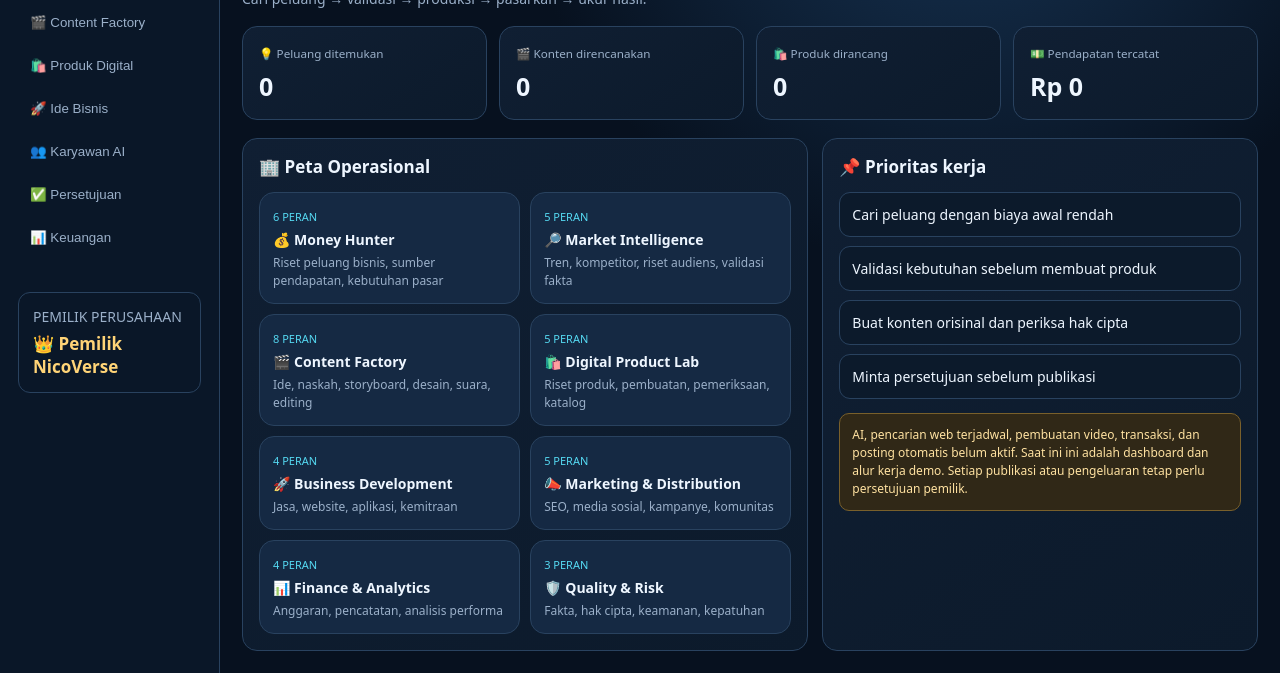
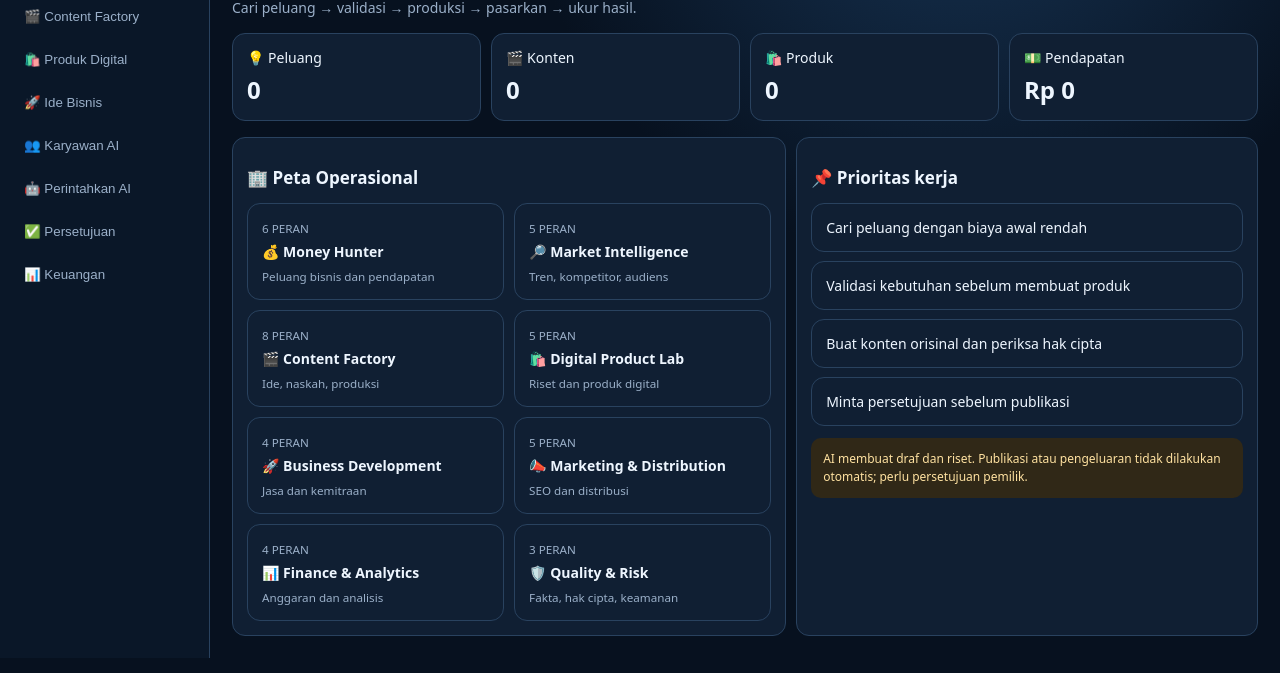
Before and after one commit to Erlang17/nicoverse, a website: page index.html in a window 1280 px wide. Shown: the part 179-852 px from the top of the page. Drawn offline with Linux system fonts and the light colour scheme.

Commit message:
Refactor index.html for layout and style improvements
Refactor HTML structure and styles for improved layout and readability. Updated navigation and sections for better user experience.

```diff
--- a/index.html
+++ b/index.html
@@ -1,87 +1,47 @@
 <!doctype html>
-<html lang="id">
-<head>
-<meta charset="utf-8"><meta name="viewport" content="width=device-width,initial-scale=1">
+<html lang="id"><head><meta charset="utf-8"><meta name="viewport" content="width=device-width,initial-scale=1">
 <title>NicoVerse — AI Business HQ</title>
 <style>
-:root{--bg:#07111f;--panel:#101f33;--panel2:#152943;--line:#29425f;--text:#eef6ff;--muted:#9bb0c9;--cyan:#55d9f2;--green:#63e6ad;--gold:#ffd477}
+:root{--bg:#07111f;--panel:#101f33;--line:#29425f;--text:#eef6ff;--muted:#9bb0c9;--cyan:#55d9f2;--green:#63e6ad;--gold:#ffd477}
 *{box-sizing:border-box}body{margin:0;background:radial-gradient(circle at 75% 0,#183657 0,transparent 35%),var(--bg);color:var(--text);font:14px system-ui,Arial}
-header{display:flex;justify-content:space-between;align-items:center;padding:16px 22px;border-bottom:1px solid var(--line);background:#081526dd;position:sticky;top:0;z-index:5}
-.brand{font-weight:900;font-size:20px;letter-spacing:.5px}.brand small{display:block;font-size:10px;color:var(--cyan);letter-spacing:2px}.badge{border:1px solid var(--line);border-radius:30px;padding:8px 12px;color:var(--green);font-size:11px}
-.layout{display:grid;grid-template-columns:220px 1fr;min-height:calc(100vh - 65px)}nav{padding:18px;border-right:1px solid var(--line);background:#0a1728}nav button{display:block;width:100%;text-align:left;margin:4px 0;padding:12px;border:0;border-radius:10px;background:transparent;color:var(--muted);cursor:pointer}nav button.active,nav button:hover{background:#193451;color:white}.owner{margin-top:35px;padding:14px;border:1px solid var(--line);border-radius:12px;color:var(--muted)}.owner b{display:block;color:var(--gold);font-size:17px;margin-top:6px}
-main{padding:22px;max-width:1400px;width:100%;margin:auto}.eyebrow{color:var(--cyan);font-size:10px;letter-spacing:2px;font-weight:800}h1{font-size:clamp(23px,4vw,34px);margin:6px 0}h2{font-size:17px;margin:0 0 14px}.muted{color:var(--muted)}.topline{display:flex;justify-content:space-between;gap:12px;align-items:center;flex-wrap:wrap;margin-bottom:18px}
-.metrics{display:grid;grid-template-columns:repeat(4,1fr);gap:12px;margin:18px 0}.metric,.panel,.dept{background:linear-gradient(145deg,var(--panel),#0c1a2b);border:1px solid var(--line);border-radius:15px;padding:16px}.metric small{color:var(--muted)}.metric strong{display:block;font-size:25px;margin-top:7px}.grid{display:grid;grid-template-columns:1.3fr 1fr;gap:14px}.deptgrid{display:grid;grid-template-columns:repeat(2,1fr);gap:10px}.dept{padding:13px;background:var(--panel2)}.dept b{display:block;margin:5px 0}.dept p{color:var(--muted);font-size:12px;line-height:1.5;margin:0}.rolecount{font-size:11px;color:var(--cyan)}
-button.action{background:linear-gradient(120deg,#1676a5,#3456b5);color:white;border:1px solid #4d9dc2;border-radius:9px;padding:10px 13px;font-weight:700;cursor:pointer;margin:5px 4px 0 0}button.secondary{background:#172b43;border-color:var(--line)}button:disabled{opacity:.4}
-.list{display:grid;gap:9px}.item{padding:12px;border:1px solid var(--line);border-radius:11px;background:#0c1a2b}.item strong{display:block}.item small{color:var(--muted)}.status{float:right;color:var(--gold);font-size:10px}.staff{display:grid;grid-template-columns:repeat(3,1fr);gap:9px}.person{background:#10243a;border:1px solid var(--line);padding:10px;border-radius:10px}.person b{display:block;font-size:12px}.person small{color:var(--muted);font-size:10px}
-.notice{border:1px solid #79602b;background:#302817;color:#ffe2a1;padding:12px;border-radius:10px;font-size:12px;line-height:1.5;margin-top:14px}
-input,select,textarea{width:100%;padding:11px;border-radius:9px;border:1px solid var(--line);background:#081626;color:white;margin:5px 0 10px}textarea{min-height:90px}.hidden{display:none}
-@media(max-width:850px){.layout{grid-template-columns:1fr}nav{display:flex;overflow:auto;border-right:0;border-bottom:1px solid var(--line);padding:8px}nav button{white-space:nowrap;width:auto}.owner{display:none}.metrics{grid-template-columns:repeat(2,1fr)}.grid{grid-template-columns:1fr}.deptgrid{grid-template-columns:1fr 1fr}.staff{grid-template-columns:repeat(2,1fr)}main{padding:14px}}
-</style></head>
-<body>
+header{padding:16px 22px;border-bottom:1px solid var(--line);background:#081526;position:sticky;top:0;z-index:2;display:flex;justify-content:space-between}.brand{font-size:20px;font-weight:900}.brand small{display:block;color:var(--cyan);font-size:10px;letter-spacing:2px}.badge{border:1px solid var(--line);border-radius:30px;padding:8px;color:var(--green);font-size:11px}
+.layout{display:grid;grid-template-columns:210px 1fr;min-height:90vh}nav{padding:12px;background:#0a1728;border-right:1px solid var(--line)}nav button{display:block;width:100%;text-align:left;padding:12px;margin:4px 0;border:0;border-radius:9px;background:none;color:var(--muted)}nav button.active,nav button:hover{background:#193451;color:white}
+main{padding:22px;max-width:1400px;width:100%;margin:auto}h1{font-size:clamp(23px,4vw,34px);margin:7px 0}h2{font-size:17px}.eyebrow{color:var(--cyan);font-size:10px;letter-spacing:2px;font-weight:bold}.muted,small{color:var(--muted)}
+.panel,.metric,.dept,.item,.person{background:var(--panel);border:1px solid var(--line);border-radius:13px;padding:14px}.metrics,.grid,.deptgrid,.staff{display:grid;gap:10px}.metrics{grid-template-columns:repeat(4,1fr);margin:16px 0}.grid{grid-template-columns:1.2fr 1fr}.deptgrid{grid-template-columns:repeat(2,1fr)}.staff{grid-template-columns:repeat(3,1fr)}.metric strong{display:block;font-size:24px;margin-top:6px}.dept b,.person b{display:block;margin:5px 0}.list{display:grid;gap:9px}.action{background:linear-gradient(120deg,#1676a5,#3456b5);color:white;border:1px solid #4d9dc2;border-radius:9px;padding:11px 14px;font-weight:bold;margin:5px 4px 0 0}
+input,select,textarea{width:100%;padding:11px;border-radius:9px;border:1px solid var(--line);background:#081626;color:white;margin:5px 0 12px}textarea{min-height:120px}.hidden{display:none}.notice{background:#302817;color:#ffe2a1;padding:12px;border-radius:10px;margin-top:12px;font-size:12px;line-height:1.5}#aiResult{white-space:pre-wrap;line-height:1.6;overflow-wrap:anywhere}.status{color:var(--gold);font-size:12px;margin-top:9px}
+@media(max-width:800px){.layout{grid-template-columns:1fr}nav{display:flex;overflow:auto;padding:7px}nav button{white-space:nowrap;width:auto}.metrics{grid-template-columns:repeat(2,1fr)}.grid{grid-template-columns:1fr}.deptgrid{grid-template-columns:1fr 1fr}.staff{grid-template-columns:repeat(2,1fr)}main{padding:13px}}
+</style></head><body>
 <header><div class="brand">🌐 NicoVerse <small>AI BUSINESS OPERATIONS HQ</small></div><span class="badge">● RUANG KENDALI PEMILIK</span></header>
-<div class="layout">
-<nav>
-<button class="active" onclick="show('home',this)">⌂ Beranda</button>
-<button onclick="show('opportunities',this)">💰 Money Hunter</button>
-<button onclick="show('content',this)">🎬 Content Factory</button>
-<button onclick="show('products',this)">🛍️ Produk Digital</button>
-<button onclick="show('business',this)">🚀 Ide Bisnis</button>
-<button onclick="show('team',this)">👥 Karyawan AI</button>
-<button onclick="show('approval',this)">✅ Persetujuan</button>
-<button onclick="show('finance',this)">📊 Keuangan</button>
-<div class="owner">PEMILIK PERUSAHAAN<b>👑 Pemilik NicoVerse</b></div>
-</nav>
-<main>
-<section id="home">
-<div class="topline"><div><div class="eyebrow">AI-POWERED MONEY OPERATIONS</div><h1>Kantor yang bekerja mencari peluang uang.</h1><div class="muted">Cari peluang → validasi → produksi → pasarkan → ukur hasil.</div></div><span class="badge">MODE DEMO / BELUM TERHUBUNG AI</span></div>
-<div class="metrics">
-<div class="metric"><small>💡 Peluang ditemukan</small><strong id="mOpp">0</strong></div>
-<div class="metric"><small>🎬 Konten direncanakan</small><strong id="mContent">0</strong></div>
-<div class="metric"><small>🛍️ Produk dirancang</small><strong id="mProduct">0</strong></div>
-<div class="metric"><small>💵 Pendapatan tercatat</small><strong>Rp 0</strong></div>
-</div>
-<div class="grid">
-<div class="panel"><h2>🏢 Peta Operasional</h2><div class="deptgrid" id="homeDepts"></div></div>
-<div class="panel"><h2>📌 Prioritas kerja</h2><div class="list" id="priorities"></div><div class="notice">AI, pencarian web terjadwal, pembuatan video, transaksi, dan posting otomatis belum aktif. Saat ini ini adalah dashboard dan alur kerja demo. Setiap publikasi atau pengeluaran tetap perlu persetujuan pemilik.</div></div>
-</div></section>
-<section id="opportunities" class="hidden"><div class="eyebrow">DIVISI 01</div><h1>💰 Money Hunter</h1><p class="muted">Mencari dan menilai sumber pendapatan dari berbagai jalur.</p><button class="action" onclick="addOpportunity()">+ Buat daftar peluang (contoh)</button><div class="list" id="oppList" style="margin-top:12px"></div></section>
-<section id="content" class="hidden"><div class="eyebrow">DIVISI 02</div><h1>🎬 Content Factory</h1><p class="muted">Riset niche, ide video, naskah, produksi dan distribusi.</p><label>Topik / niche<input id="topic" placeholder="Contoh: fakta teknologi, sejarah, tips belajar"></label><label>Platform<select id="platform"><option>TikTok</option><option>YouTube Shorts</option><option>Instagram Reels</option><option>Facebook</option><option>YouTube panjang</option></select></label><button class="action" onclick="addContent()">Simpan rencana konten</button><div class="list" id="contentList" style="margin-top:12px"></div></section>
-<section id="products" class="hidden"><div class="eyebrow">DIVISI 03</div><h1>🛍️ Digital Product Lab</h1><p class="muted">Merancang produk digital berdasarkan kebutuhan pasar.</p><label>Ide produk<input id="productName" placeholder="Contoh: template CV, planner belajar, preset desain"></label><label>Target pembeli<input id="buyer" placeholder="Siapa yang membutuhkan?"></label><button class="action" onclick="addProduct()">Simpan konsep produk</button><div class="list" id="productList" style="margin-top:12px"></div></section>
-<section id="business" class="hidden"><div class="eyebrow">DIVISI 04</div><h1>🚀 Business Development</h1><div class="list">
-<div class="item"><strong>Jasa konten untuk UMKM</strong><small>Validasi kebutuhan bisnis lokal, contoh portofolio, lalu tawarkan jasa secara jujur.</small></div>
-<div class="item"><strong>Website sederhana untuk usaha</strong><small>Riset masalah pelanggan dan buat prototipe sebelum menawarkan jasa.</small></div>
-<div class="item"><strong>Afiliasi dan rekomendasi produk</strong><small>Perlu cek syarat program, transparansi tautan afiliasi, dan aturan usia/platform.</small></div>
-<div class="item"><strong>Produk digital niche</strong><small>Template, worksheet, aset desain orisinal; uji minat sebelum membuat banyak.</small></div>
-</div></section>
-<section id="team" class="hidden"><div class="eyebrow">DIVISI 05</div><h1>👥 Karyawan NicoVerse</h1><p class="muted">40 peran kerja dalam 8 divisi. Peran-peran ini belum menjadi agen AI aktif.</p><div class="staff" id="staff"></div></section>
-<section id="approval" class="hidden"><div class="eyebrow">RUANG KENDALI PEMILIK</div><h1>✅ Persetujuan</h1><p class="muted">Semua konten atau tindakan publik harus diperiksa pemilik terlebih dahulu.</p><div class="list" id="approvalList"></div></section>
-<section id="finance" class="hidden"><div class="eyebrow">DIVISI 08</div><h1>📊 Keuangan & Monetisasi</h1><div class="metric"><small>Total pendapatan yang benar-benar tercatat</small><strong>Rp 0</strong></div><p class="muted">Belum ada transaksi atau integrasi pembayaran. Jangan masukkan data rekening, kata sandi, atau OTP ke dashboard demo ini.</p></section>
+<div class="layout"><nav>
+<button class="active" onclick="show('home',this)">⌂ Beranda</button><button onclick="show('opportunities',this)">💰 Money Hunter</button><button onclick="show('content',this)">🎬 Content Factory</button><button onclick="show('products',this)">🛍️ Produk Digital</button><button onclick="show('business',this)">🚀 Ide Bisnis</button><button onclick="show('team',this)">👥 Karyawan AI</button><button onclick="show('aiworker',this)">🤖 Perintahkan AI</button><button onclick="show('approval',this)">✅ Persetujuan</button><button onclick="show('finance',this)">📊 Keuangan</button>
+</nav><main>
+<section id="home"><div class="eyebrow">AI-POWERED MONEY OPERATIONS</div><h1>Kantor yang bekerja mencari peluang uang.</h1><p class="muted">Cari peluang → validasi → produksi → pasarkan → ukur hasil.</p>
+<div class="metrics"><div class="metric">💡 Peluang<strong id="mOpp">0</strong></div><div class="metric">🎬 Konten<strong id="mContent">0</strong></div><div class="metric">🛍️ Produk<strong id="mProduct">0</strong></div><div class="metric">💵 Pendapatan<strong>Rp 0</strong></div></div>
+<div class="grid"><div class="panel"><h2>🏢 Peta Operasional</h2><div class="deptgrid" id="homeDepts"></div></div><div class="panel"><h2>📌 Prioritas kerja</h2><div class="list"><div class="item">Cari peluang dengan biaya awal rendah</div><div class="item">Validasi kebutuhan sebelum membuat produk</div><div class="item">Buat konten orisinal dan periksa hak cipta</div><div class="item">Minta persetujuan sebelum publikasi</div></div><div class="notice">AI membuat draf dan riset. Publikasi atau pengeluaran tidak dilakukan otomatis; perlu persetujuan pemilik.</div></div></div></section>
+<section id="opportunities" class="hidden"><h1>💰 Money Hunter</h1><p class="muted">Catat peluang yang perlu divalidasi.</p><button class="action" onclick="addExample()">+ Buat contoh peluang</button><div class="list" id="oppList"></div></section>
+<section id="content" class="hidden"><h1>🎬 Content Factory</h1><label>Topik<input id="topic" placeholder="Fakta teknologi, sejarah, sains..."></label><label>Platform<select id="platform"><option>TikTok</option><option>YouTube Shorts</option><option>Instagram Reels</option><option>YouTube</option></select></label><button class="action" onclick="addContent()">Simpan rencana konten</button><div class="list" id="contentList"></div></section>
+<section id="products" class="hidden"><h1>🛍️ Digital Product Lab</h1><label>Ide produk<input id="productName" placeholder="Template, worksheet, planner..."></label><label>Target pembeli<input id="buyer" placeholder="Siapa yang membutuhkan?"></label><button class="action" onclick="addProduct()">Simpan konsep produk</button><div class="list" id="productList"></div></section>
+<section id="business" class="hidden"><h1>🚀 Business Development</h1><div class="list"><div class="item"><b>Jasa konten UMKM</b><small>Validasi kebutuhan bisnis lokal dan buat contoh portofolio.</small></div><div class="item"><b>Website sederhana</b><small>Cari masalah nyata dan buat demo sebelum menawarkan jasa.</small></div><div class="item"><b>Produk digital</b><small>Uji minat pasar sebelum membuat banyak produk.</small></div></div></section>
+<section id="team" class="hidden"><h1>👥 Karyawan NicoVerse</h1><p class="muted">40 peran kerja. Saat ini peran memakai satu endpoint AI, bukan 40 model terpisah.</p><div class="staff" id="staff"></div></section>
+<section id="aiworker" class="hidden"><div class="eyebrow">NICO VERSE AI COMMAND CENTER</div><h1>🤖 Perintahkan Karyawan AI</h1><div class="panel"><label>Pilih karyawan</label><select id="aiRole"><option>Money Hunter</option><option>Market Researcher</option><option>Trend Analyst</option><option>Content Strategist</option><option>Idea Creator</option><option>Scriptwriter</option><option>Copywriter</option><option>Product Researcher</option><option>Business Developer</option><option>SEO Specialist</option><option>Finance Analyst</option><option>Fact Checker</option></select><label>Tugas</label><textarea id="aiTask" maxlength="3000" placeholder="Contoh: Buat 5 ide bisnis digital yang realistis. Jelaskan calon pengguna, cara validasi, dan risikonya."></textarea><button class="action" id="runButton" onclick="runAI()">Jalankan Karyawan AI</button><div class="status" id="aiStatus">Belum ada permintaan.</div></div><div class="panel" style="margin-top:12px"><h2>Hasil pekerjaan</h2><div id="aiResult">Hasil AI akan tampil di sini.</div></div><div class="notice">Worker saat ini belum memakai autentikasi. Jangan sebarkan URL dashboard atau Worker ke publik. Sebelum dibuka umum, tambahkan pembatasan akses dan batas pemakaian agar kuota tidak disalahgunakan.</div></section>
+<section id="approval" class="hidden"><h1>✅ Persetujuan</h1><p class="muted">Periksa semua draf sebelum dipublikasikan.</p><div class="list" id="approvalList"></div></section>
+<section id="finance" class="hidden"><h1>📊 Keuangan & Monetisasi</h1><div class="metric">Pendapatan tercatat<strong>Rp 0</strong></div><p class="muted">Belum ada integrasi pembayaran. Jangan masukkan rekening, kata sandi, atau OTP.</p></section>
 </main></div>
 <script>
-const departments=[
-["💰 Money Hunter","Riset peluang bisnis, sumber pendapatan, kebutuhan pasar",6],
-["🔎 Market Intelligence","Tren, kompetitor, riset audiens, validasi fakta",5],
-["🎬 Content Factory","Ide, naskah, storyboard, desain, suara, editing",8],
-["🛍️ Digital Product Lab","Riset produk, pembuatan, pemeriksaan, katalog",5],
-["🚀 Business Development","Jasa, website, aplikasi, kemitraan",4],
-["📣 Marketing & Distribution","SEO, media sosial, kampanye, komunitas",5],
-["📊 Finance & Analytics","Anggaran, pencatatan, analisis performa",4],
-["🛡️ Quality & Risk","Fakta, hak cipta, keamanan, kepatuhan",3]
-];
-const staff=[
-["CEO AI","Strategi & prioritas"],["COO AI","Operasional"],["CFO AI","Anggaran"],["CTO AI","Teknologi"],["Money Hunter","Cari peluang pendapatan"],["Market Researcher","Riset kebutuhan pasar"],["Trend Analyst","Pantau tren"],["Competitor Analyst","Analisis pesaing"],["Fact Checker","Verifikasi fakta"],["Audience Analyst","Riset audiens"],["Content Strategist","Strategi konten"],["Idea Creator","Ide video"],["Scriptwriter","Naskah"],["Copywriter","Caption & promosi"],["Content Planner","Kalender konten"],["Creative Director","Konsep kreatif"],["Storyboard Artist","Alur visual"],["Graphic Designer","Desain"],["AI Image Creator","Aset visual"],["Voice Artist","Narasi"],["Video Producer","Produksi"],["Video Editor","Editing"],["Motion Designer","Animasi"],["Sound Designer","Audio"],["Product Researcher","Riset produk"],["Product Designer","Desain produk digital"],["Template Creator","Template orisinal"],["Product QA","Uji kualitas"],["Catalog Manager","Katalog"],["Business Developer","Peluang jasa"],["Web Planner","Rencana website"],["Partnership Scout","Kemitraan"],["SEO Specialist","Optimasi pencarian"],["TikTok Specialist","Distribusi TikTok"],["YouTube Specialist","Distribusi YouTube"],["Social Media Manager","Kelola kanal"],["Community Manager","Komunitas"],["Finance Analyst","Keuangan"],["Performance Analyst","Kinerja"],["Copyright & Safety Checker","Hak cipta & keamanan"]
-];
-let opportunities=JSON.parse(localStorage.getItem("nv_opp")||"[]"), contents=JSON.parse(localStorage.getItem("nv_cont")||"[]"), products=JSON.parse(localStorage.getItem("nv_prod")||"[]");
+const WORKER_URL="https://steep-unit-8a9b.nicoerlangga01.workers.dev";
+const departments=[["💰 Money Hunter","Peluang bisnis dan pendapatan",6],["🔎 Market Intelligence","Tren, kompetitor, audiens",5],["🎬 Content Factory","Ide, naskah, produksi",8],["🛍️ Digital Product Lab","Riset dan produk digital",5],["🚀 Business Development","Jasa dan kemitraan",4],["📣 Marketing & Distribution","SEO dan distribusi",5],["📊 Finance & Analytics","Anggaran dan analisis",4],["🛡️ Quality & Risk","Fakta, hak cipta, keamanan",3]];
+const staff=[["CEO AI","Strategi"],["COO AI","Operasional"],["CFO AI","Anggaran"],["CTO AI","Teknologi"],["Money Hunter","Peluang pendapatan"],["Market Researcher","Riset pasar"],["Trend Analyst","Tren"],["Competitor Analyst","Pesaing"],["Fact Checker","Verifikasi"],["Audience Analyst","Audiens"],["Content Strategist","Strategi konten"],["Idea Creator","Ide video"],["Scriptwriter","Naskah"],["Copywriter","Caption"],["Content Planner","Kalender"],["Creative Director","Konsep kreatif"],["Storyboard Artist","Alur visual"],["Graphic Designer","Desain"],["AI Image Creator","Aset visual"],["Voice Artist","Narasi"],["Video Producer","Produksi"],["Video Editor","Editing"],["Motion Designer","Animasi"],["Sound Designer","Audio"],["Product Researcher","Riset produk"],["Product Designer","Desain produk"],["Template Creator","Template"],["Product QA","Uji kualitas"],["Catalog Manager","Katalog"],["Business Developer","Peluang jasa"],["Web Planner","Website"],["Partnership Scout","Kemitraan"],["SEO Specialist","SEO"],["TikTok Specialist","TikTok"],["YouTube Specialist","YouTube"],["Social Media Manager","Media sosial"],["Community Manager","Komunitas"],["Finance Analyst","Keuangan"],["Performance Analyst","Kinerja"],["Copyright & Safety Checker","Hak cipta dan keamanan"]];
+let opportunities=JSON.parse(localStorage.getItem("nv_opp")||"[]"),contents=JSON.parse(localStorage.getItem("nv_cont")||"[]"),products=JSON.parse(localStorage.getItem("nv_prod")||"[]");
+function show(id,btn){document.querySelectorAll("main section").forEach(s=>s.classList.add("hidden"));document.getElementById(id).classList.remove("hidden");document.querySelectorAll("nav button").forEach(b=>b.classList.remove("active"));if(btn)btn.classList.add("active")}
 function save(){localStorage.setItem("nv_opp",JSON.stringify(opportunities));localStorage.setItem("nv_cont",JSON.stringify(contents));localStorage.setItem("nv_prod",JSON.stringify(products));render()}
-function show(id,btn){document.querySelectorAll("main section").forEach(s=>s.classList.add("hidden"));document.getElementById(id).classList.remove("hidden");document.querySelectorAll("nav button").forEach(b=>b.classList.remove("active"));if(btn)btn.classList.add("active")}
-function addOpportunity(){["Jasa pembuatan konten untuk UMKM","Produk digital berupa template orisinal","Website sederhana untuk usaha kecil","Konten edukasi dengan potensi monetisasi"].forEach((x,i)=>opportunities.push({name:x,detail:["Uji dengan 3 calon pelanggan dan hitung waktu produksi.","Validasi minat dengan contoh gratis sebelum membuat paket.","Cari satu masalah nyata dan buat demo sederhana.","Periksa syarat monetisasi platform dan bangun audiens orisinal."][i],status:"Perlu riset"}));save()}
-function addContent(){let t=document.getElementById("topic").value.trim();if(!t)return alert("Isi topik dulu.");contents.push({name:t,platform:document.getElementById("platform").value,status:"Menunggu persetujuan"});save();document.getElementById("topic").value=""}
-function addProduct(){let n=document.getElementById("productName").value.trim(),b=document.getElementById("buyer").value.trim();if(!n)return alert("Isi ide produk dulu.");products.push({name:n,buyer:b,status:"Konsep — perlu validasi"});save();document.getElementById("productName").value="";document.getElementById("buyer").value=""}
-function renderList(id,arr,kind){document.getElementById(id).innerHTML=arr.length?arr.map((x,i)=>`<div class="item"><span class="status">${x.status}</span><strong>${x.name}</strong><small>${x.detail||x.platform||x.buyer||""}</small>${kind==="approval"?`<br><button class="action" onclick="approve(${i})">Setujui (demo)</button>`:""}</div>`).join(""):'<div class="item muted">Belum ada pekerjaan.</div>'}
-function approve(i){contents[i].status="Disetujui (demo) — belum dipublikasikan";save()}
-function render(){document.getElementById("mOpp").textContent=opportunities.length;document.getElementById("mContent").textContent=contents.length;document.getElementById("mProduct").textContent=products.length;renderList("oppList",opportunities);renderList("contentList",contents);renderList("productList",products);renderList("approvalList",contents,"approval")}
-document.getElementById("homeDepts").innerHTML=departments.map(d=>`<div class="dept"><span class="rolecount">${d[2]} PERAN</span><b>${d[0]}</b><p>${d[1]}</p></div>`).join("");
-document.getElementById("staff").innerHTML=staff.map((s,i)=>`<div class="person"><b>${String(i+1).padStart(2,"0")}. ${s[0]}</b><small>${s[1]}</small></div>`).join("");
-document.getElementById("priorities").innerHTML=["Cari peluang dengan biaya awal rendah","Validasi kebutuhan sebelum membuat produk","Buat konten orisinal dan periksa hak cipta","Minta persetujuan sebelum publikasi"].map(x=>`<div class="item">${x}</div>`).join("");
+function addExample(){["Jasa konten untuk UMKM","Template digital orisinal","Website sederhana untuk usaha kecil"].forEach(n=>opportunities.push({name:n,status:"Perlu validasi"}));save()}
+function addContent(){let n=topic.value.trim();if(!n)return alert("Isi topik dulu.");contents.push({name:n,detail:platform.value,status:"Menunggu persetujuan"});topic.value="";save()}
+function addProduct(){let n=productName.value.trim();if(!n)return alert("Isi ide produk dulu.");products.push({name:n,detail:buyer.value,status:"Perlu validasi"});productName.value="";buyer.value="";save()}
+function list(id,arr,approval=false){document.getElementById(id).innerHTML=arr.length?arr.map((x,i)=>`<div class="item"><b>${x.name}</b><small>${x.detail||""} · ${x.status||""}</small>${approval?`<button class="action" onclick="approve(${i})">Tandai diperiksa</button>`:""}</div>`).join(""):'<div class="item muted">Belum ada data.</div>'}
+function approve(i){contents[i].status="Diperiksa pemilik — belum dipublikasikan";save()}
+function render(){mOpp.textContent=opportunities.length;mContent.textContent=contents.length;mProduct.textContent=products.length;list("oppList",opportunities);list("contentList",contents);list("productList",products);list("approvalList",contents,true)}
+async function runAI(){let task=aiTask.value.trim(),role=aiRole.value;if(!task){alert("Isi tugas dulu.");return}runButton.disabled=true;aiStatus.textContent="Menghubungkan ke Worker AI…";aiResult.textContent="AI sedang mengerjakan…";try{let r=await fetch(WORKER_URL+"/api/agent",{method:"POST",headers:{"Content-Type":"application/json"},body:JSON.stringify({role,task})});let d=await r.json();if(!r.ok)throw new Error(d.error||"HTTP "+r.status);aiResult.textContent=typeof d.result==="string"?d.result:JSON.stringify(d.result,null,2);aiStatus.textContent="Selesai. Periksa hasil sebelum digunakan."}catch(e){aiResult.textContent="Belum berhasil: "+e.message+"\nPeriksa koneksi Worker, binding AI, dan model.";aiStatus.textContent="Gagal menghubungi AI."}finally{runButton.disabled=false}}
+homeDepts.innerHTML=departments.map(d=>`<div class="dept"><small>${d[2]} PERAN</small><b>${d[0]}</b><small>${d[1]}</small></div>`).join("");
+staff.innerHTML=staff.map((s,i)=>`<div class="person"><b>${String(i+1).padStart(2,"0")}. ${s[0]}</b><small>${s[1]}</small></div>`).join("");
 render();
 </script></body></html>
```
